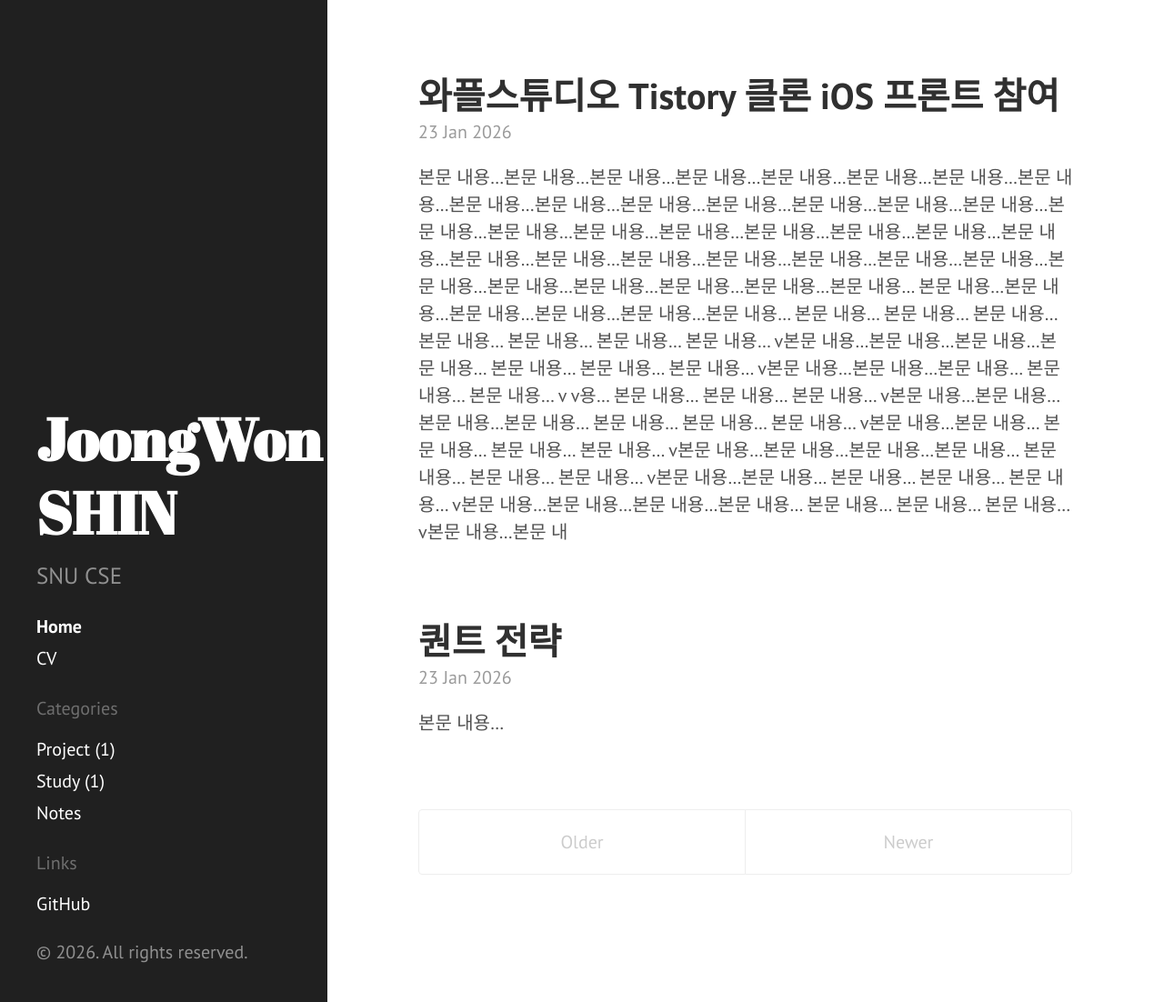
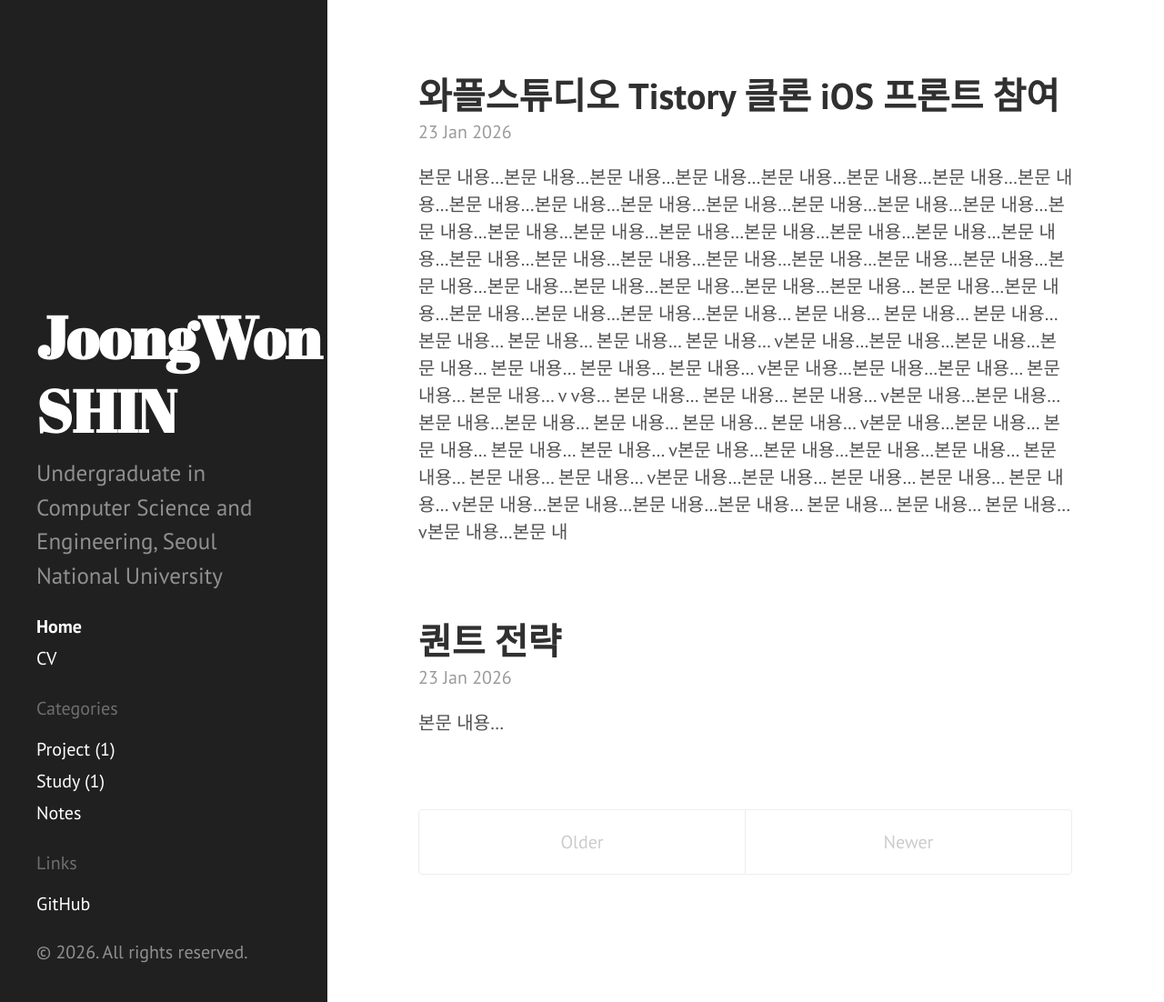
Before and after one commit to joongwon0204/joongwon0204.github.io, a Jekyll site: the page built from index.html, in a window 1280 px wide and 1102 px high. Shown: the whole window at 91% size. Built offline with Jekyll 4.4.1, drawn with Linux system fonts in a browser that asks for light colours; the list of posts is cut into pages by our own code.

Commit message:
description added

```diff
--- a/_config.yml
+++ b/_config.yml
@@ -9,7 +9,7 @@
 # Setup
 title:            JoongWon SHIN
 tagline:          'CV / Timeline'
-description:      'SNU CSE'
+description:      'Undergraduate in Computer Science and Engineering, Seoul National University'
 url: "https://joongwon0204.github.io"
 baseurl: ""
 
--- a/_includes/head.html
+++ b/_includes/head.html
@@ -20,10 +20,10 @@
   <link rel="stylesheet" href="{{ '/public/css/hyde.css' | relative_url }}">
   <link rel="stylesheet" href="http://fonts.googleapis.com/css?family=PT+Sans:400,400italic,700|Abril+Fatface">
 
-  <!-- Icons -->
+  <!-- Icons
   <link rel="apple-touch-icon-precomposed" sizes="144x144" href="{{ site.baseurl }}public/apple-touch-icon-144-precomposed.png">
                                  <link rel="shortcut icon" href="{{ site.baseurl }}public/favicon.ico">
-
+-->
   <!-- RSS -->
   <link rel="alternate" type="application/rss+xml" title="RSS" href="/atom.xml">
 </head>
```
